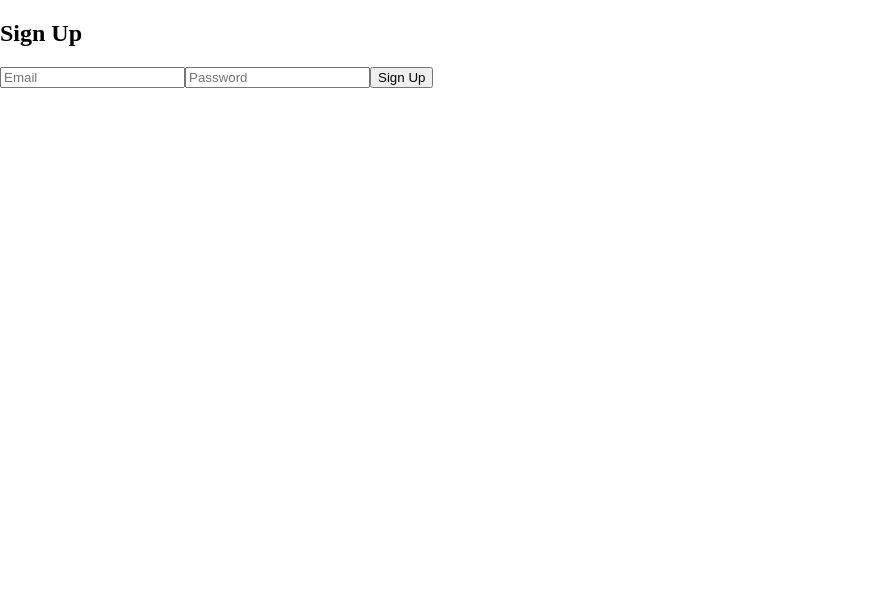
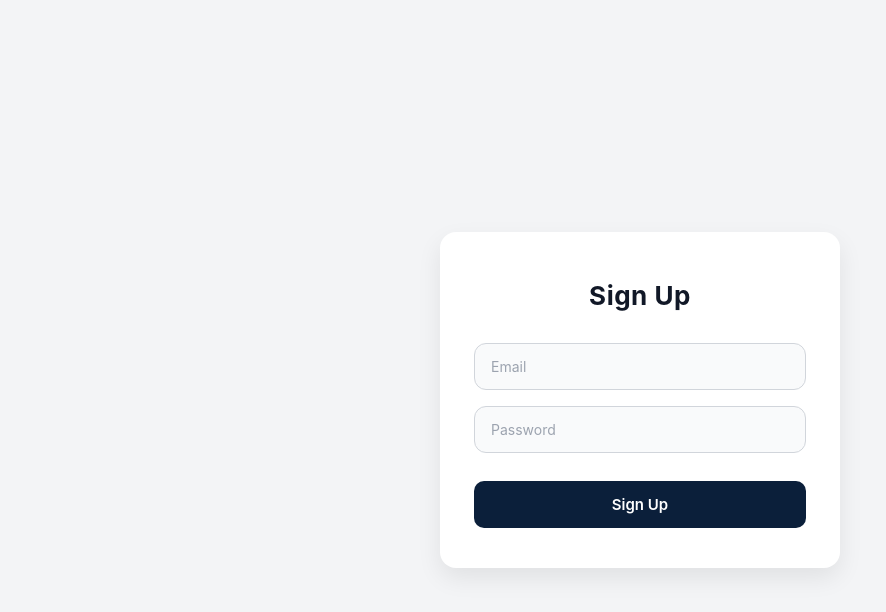
Before and after one commit to Talesoftoba/Loan-App, a React (Vite) app: page /signup in a window 1280 px wide. Shown: the top 612 px of the page, without its empty margins (0-886 px from the left). Built offline with nearby package versions, Linux system fonts and the light colour scheme; no server answers.

Commit message:
signup form

```diff
--- a/src/Pages/SignUp.jsx
+++ b/src/Pages/SignUp.jsx
@@ -2,6 +2,7 @@ import React, { useState } from "react";
 import { createUserWithEmailAndPassword } from "firebase/auth";
 import { auth } from "../firebase";
 import { useNavigate } from "react-router-dom";
+import styles from "./SignUp.module.css"
 
 function SignUp() {
   const navigate = useNavigate();
@@ -43,29 +44,38 @@ function SignUp() {
   };
 
   return (
-    <form onSubmit={handleSignUp}>
-      <h2>Sign Up</h2>
+    <div className={styles.container}>
+    <form className={styles.signupForm} onSubmit={handleSignUp}>
+      <h2 className={styles.title}>Sign Up</h2>
       <input
+      className={styles.input}
         type="email"
         name="email"
         placeholder="Email"
         value={formData.email}
         onChange={handleChange}
-        required
       />
       <input
+      className={styles.input}
         type="password"
         name="password"
         placeholder="Password"
         value={formData.password}
         onChange={handleChange}
-        required
       />
-      <button type="submit" disabled={loading}>
+      <button
+       type="submit"
+       className={styles.submitBtn}
+       disabled={loading}>
         {loading ? "Creating..." : "Sign Up"}
       </button>
-      {error && <p style={{ color: "red" }}>{error}</p>}
+      {error && (
+      <div className={styles.errorBox}>
+     <span className={styles.errorText}>{error}</span>
+           </div>
+         )}
     </form>
+    </div>
   );
 }
 
--- /dev/null
+++ b/src/Pages/SignUp.module.css
@@ -0,0 +1,94 @@
+*,
+*::before,
+*::after{
+    box-sizing: border-box;
+     font-family: "inter", system-ui, sans-serif;
+     margin: 0;
+     padding: 0;
+}
+
+.container{
+    height: 100vh;
+    display: flex;
+    justify-content: center;
+    align-items: center;
+    background-color: #f3f4f6;
+}
+
+.signupForm{
+    width: 90%;
+    max-width: 400px;
+    margin: 0 auto;
+    padding: 48px 34px 40px;
+    display: flex;
+    flex-direction: column;
+    background-color: #ffffff;
+    border-radius: 16px;
+    box-shadow: 0 10px 25px rgba(0,0,0,0.08);
+
+
+}
+.title{
+    font-size: 26px;
+    color: #111827;
+    font-weight: 700;
+    text-align: center;
+    margin-bottom: 32px;
+    letter-spacing: 0.5px;
+}
+
+.input{
+    width: 100%;
+    padding: 14px 16px;
+    margin-bottom: 16px;
+    font-size: 14px;
+    border: 1px solid #d1d5db;
+    border-radius: 12px;
+    outline: none;
+    background-color: #f9fafb;
+}
+.input:focus{
+    border-color: #0b1f3a;
+    background-color: #ffffff;
+}
+.input::placeholder{
+    color: #9ca3af;
+    font-weight: 400;
+}
+.submitBtn{
+    width: 100%;
+    padding: 14px;
+    background-color: #0b1f3a;
+    color: #ffffff;
+    font-size: 15px;
+    font-weight: 600;
+    border: none;
+    border-radius: 10px;
+    cursor: pointer;
+    margin-top: 12px;
+}
+.submitBtn:disabled{
+    opacity: 0.6;
+    cursor: not-allowed;
+}
+.errorBox{
+    margin-top: 12px;
+    padding: 12px 14px;
+    background-color: #fef2f2;
+    border-radius: 8px;
+    text-align: center;
+    font-weight: 500;
+}
+.errorText{
+    font-size: 15px;
+    color: #dc2626;
+}
+@media(max-width: 768px){
+    .signupForm{
+        padding: 32px 20px 36px;
+    }
+    .title{
+        font-size: 24px;
+    }
+
+}
```
